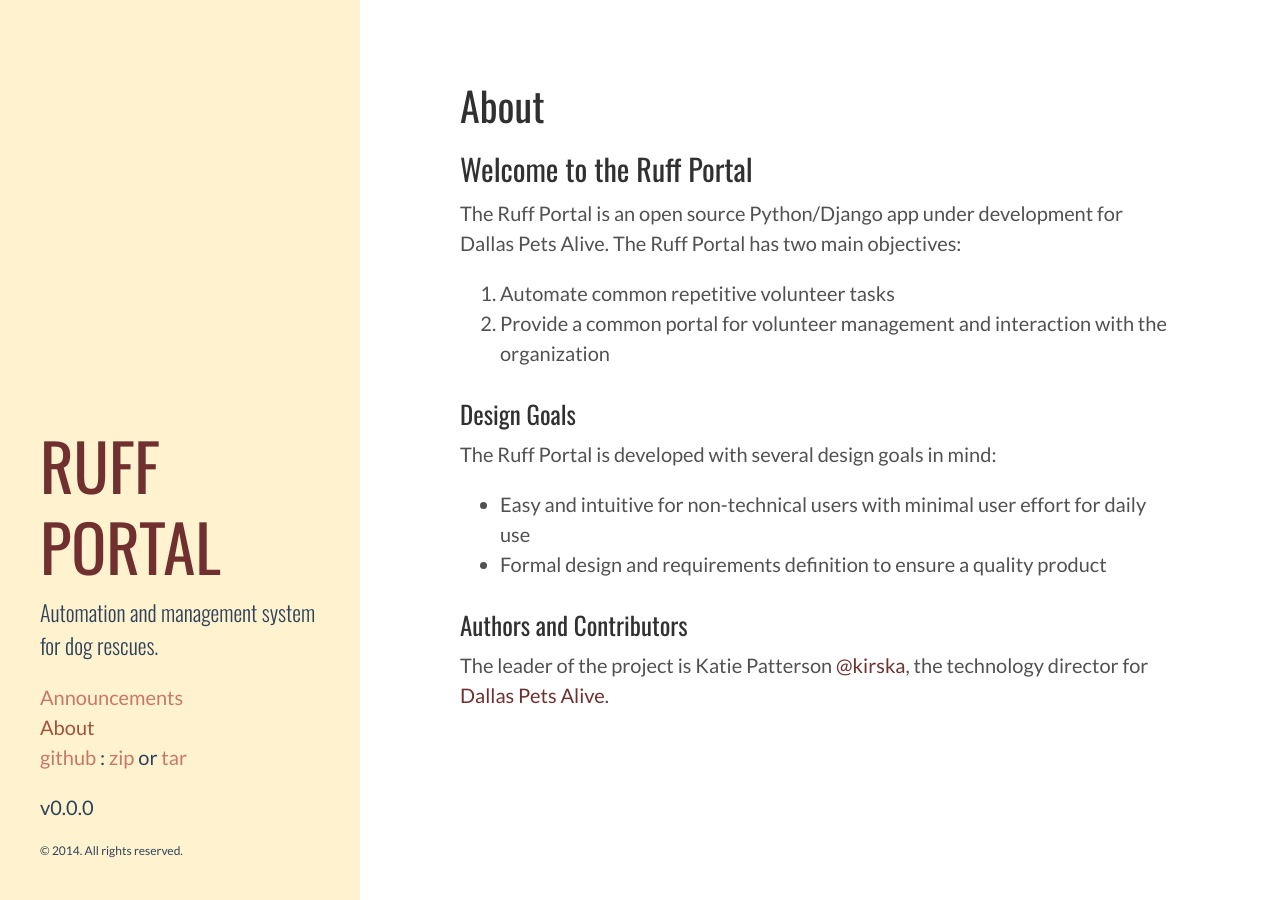
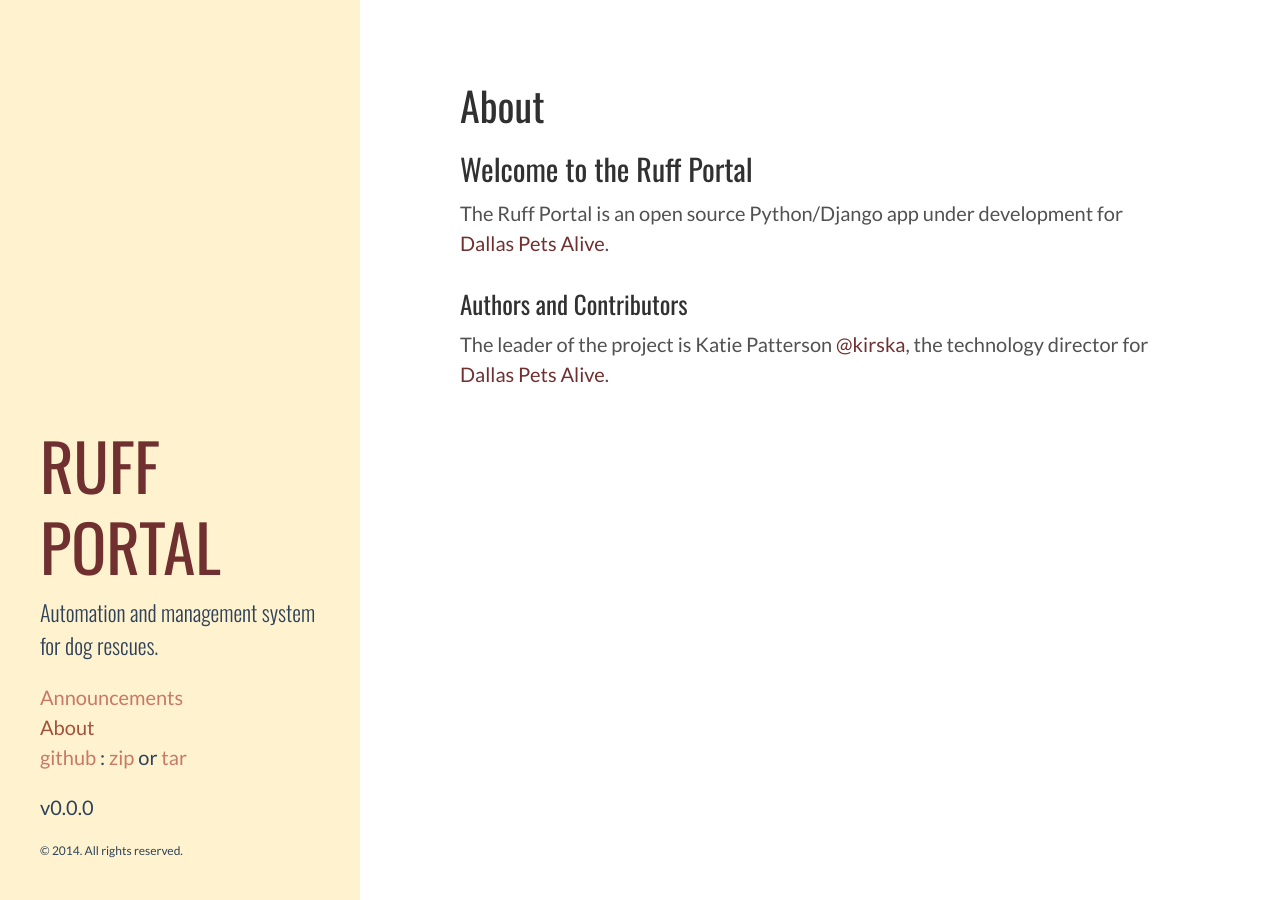
Before and after one commit to DallasPetsAlive/ruff-portal, a Jekyll site: the page built from about/index.md, in a window 1280 px wide. Built offline with Jekyll 4.4.1, drawn with Linux system fonts in a browser that asks for light colours; nearby versions of some CDN libraries; Markdown is read by kramdown in place of the engine named in the settings.

```diff
--- a/about/index.md
+++ b/about/index.md
@@ -4,16 +4,7 @@ title: About
 ---
 
 ## Welcome to the Ruff Portal
-The Ruff Portal is an open source Python/Django app under development for Dallas Pets Alive. The Ruff Portal has two main objectives:
-
-1. Automate common repetitive volunteer tasks
-2. Provide a common portal for volunteer management and interaction with the organization
-
-### Design Goals
-The Ruff Portal is developed with several design goals in mind:
-
-* Easy and intuitive for non-technical users with minimal user effort for daily use
-* Formal design and requirements definition to ensure a quality product
+The Ruff Portal is an open source Python/Django app under development for [Dallas Pets Alive](http://dallaspetsalive.org/).
 
 ### Authors and Contributors
 The leader of the project is Katie Patterson [@kirska](//github.com/kirska), the technology director for [Dallas Pets Alive](http://dallaspetsalive.org/).
```
Also changed, not shown: _config-dev.yml (added, +55 -0 lines), 1 other file.
